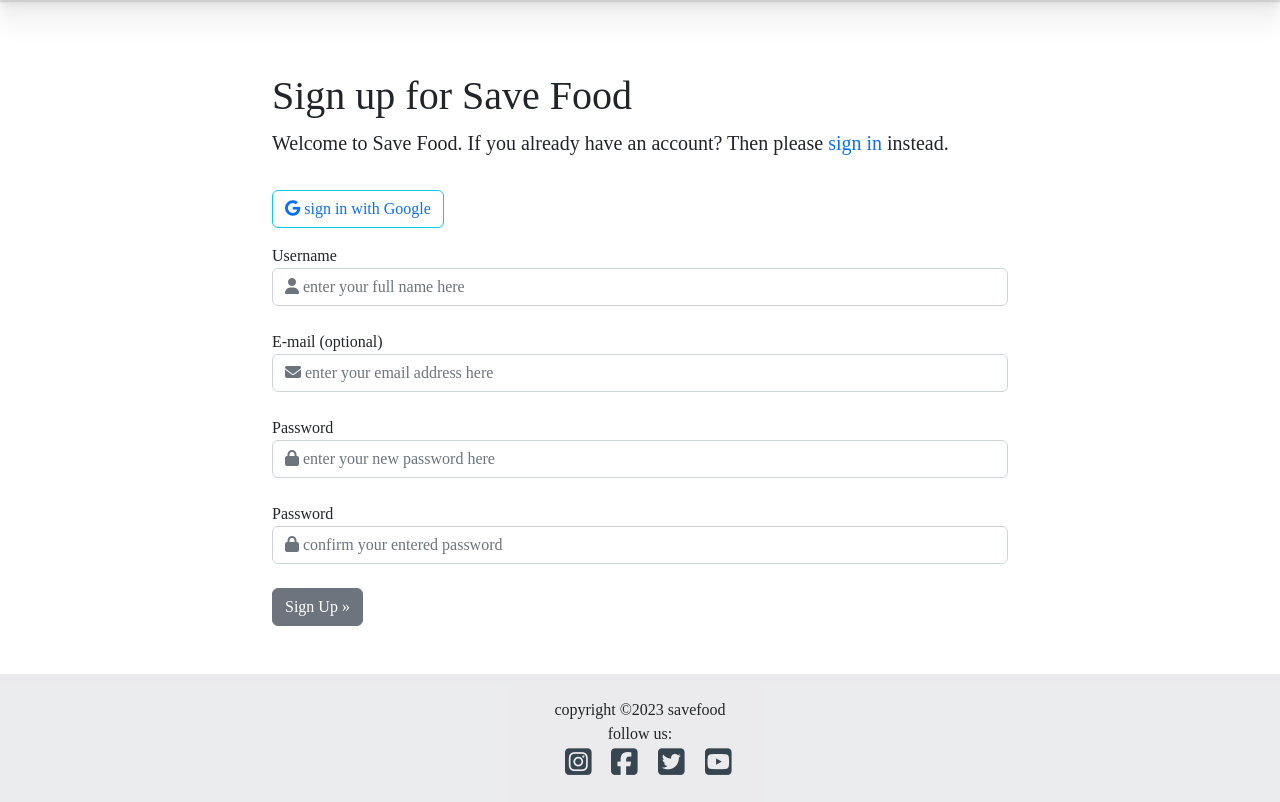
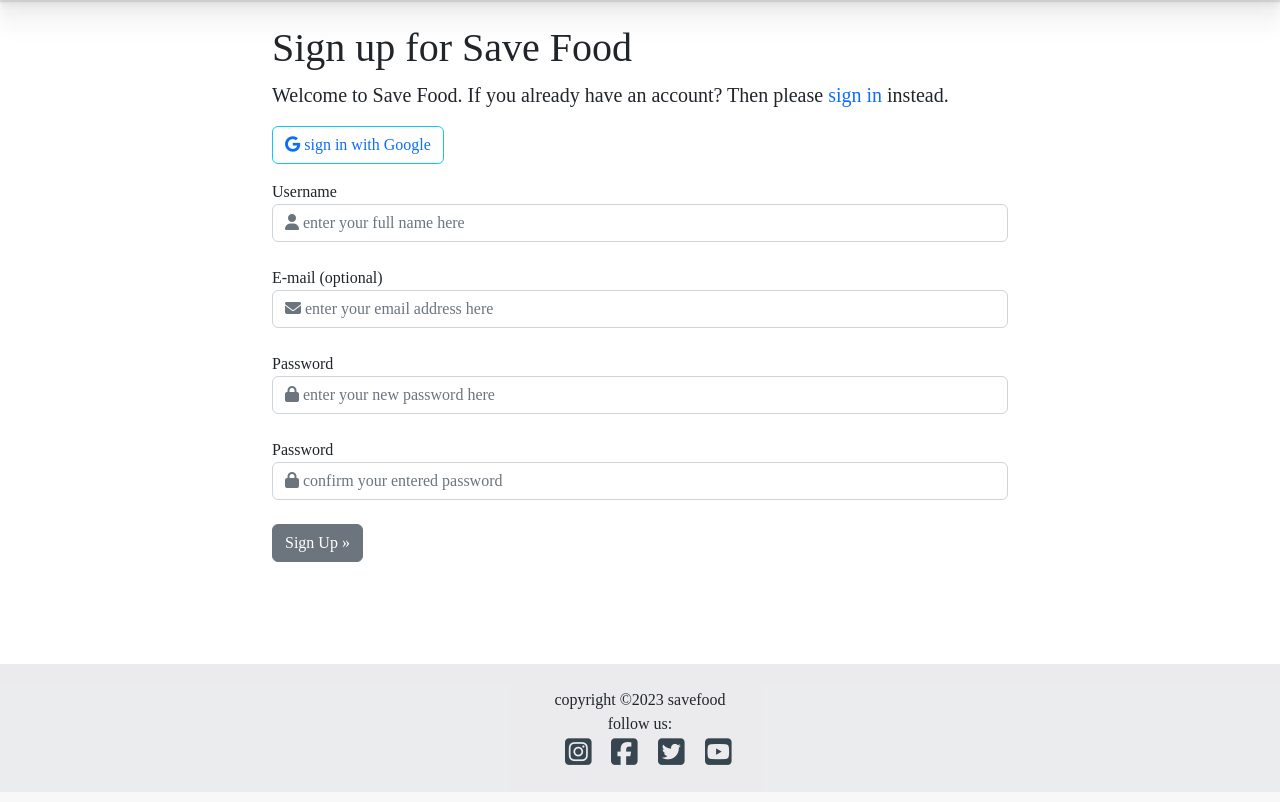
Before and after one commit to samuelandersoncodes/save-food, a Django app: page /accounts/signup/ in a window 1280 px wide. Shown: the part 79-881 px from the top of the page. Run offline with Django 3.2, Linux system fonts and the light colour scheme; some libraries are stand-ins or nearby versions; some web fonts are replaced.

Commit message:
refactor: Refactor signup form for alignment

```diff
--- a/templates/account/signup.html
+++ b/templates/account/signup.html
@@ -7,7 +7,7 @@
 {% block content %}
 <div class="container">
   <div class="row">
-    <div class="col-md-8 mt-5 offset-md-2">
+    <div class="col-md-8 offset-md-2">
       <h2 class="fs-1">{% trans "Sign up for Save Food" %}</h2>
       <p class="fs-5">{% blocktrans %}Welcome to Save Food. If you already have an account? Then please <a
           class="link text-decoration-none" href="{{ login_url }}">sign in</a> instead.{% endblocktrans %}
@@ -15,7 +15,7 @@
     </div>
   </div>
   <div class="row">
-    <div class="col-md-8 mt-3 offset-md-2">
+    <div class="col-md-8 offset-md-2">
       {{ form.non_field_errors }}
       <form class="signup form-group fieldWrapper" id="signup_form" method="post" action="{% url 'account_signup' %}">
         {% csrf_token %}
```
